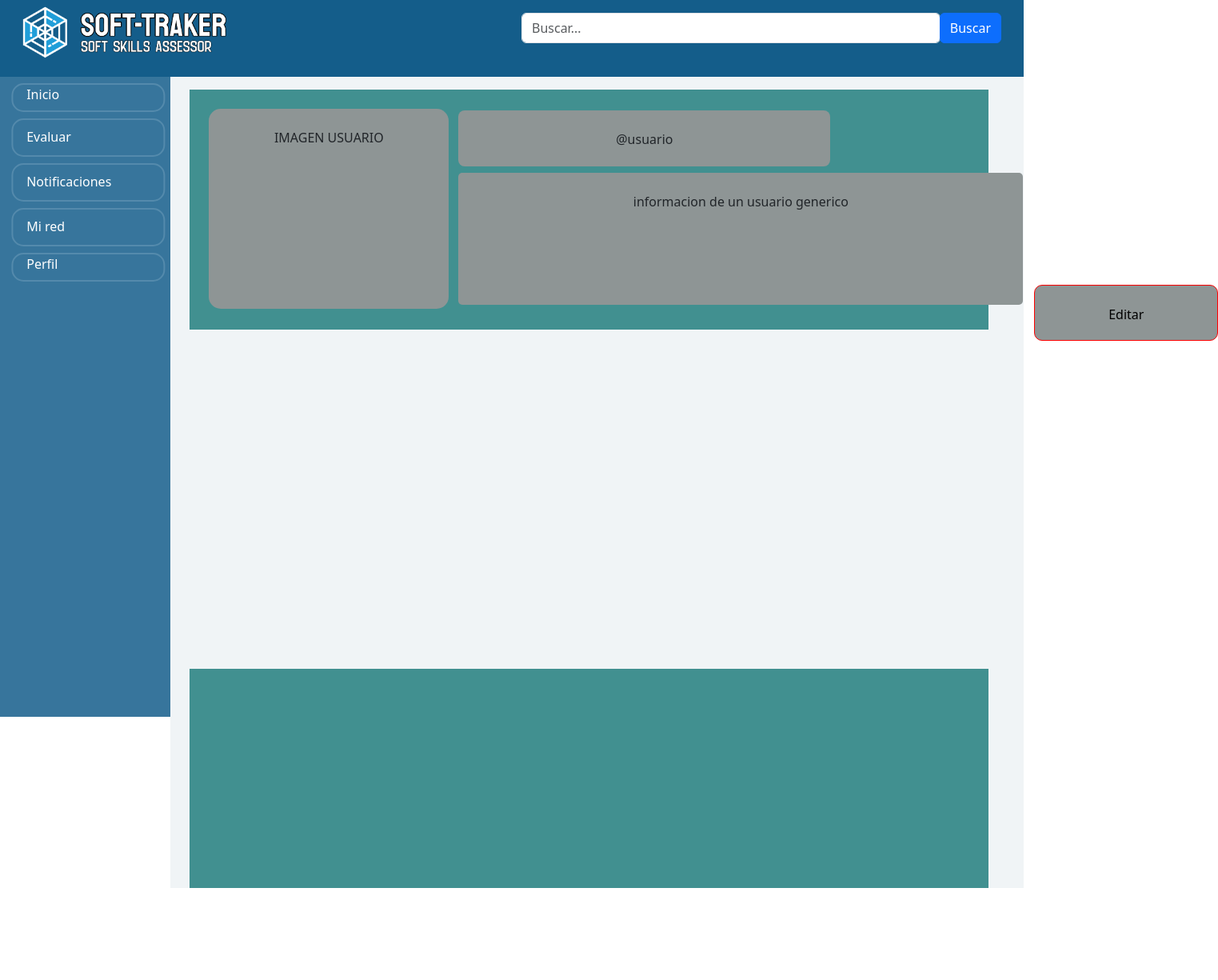
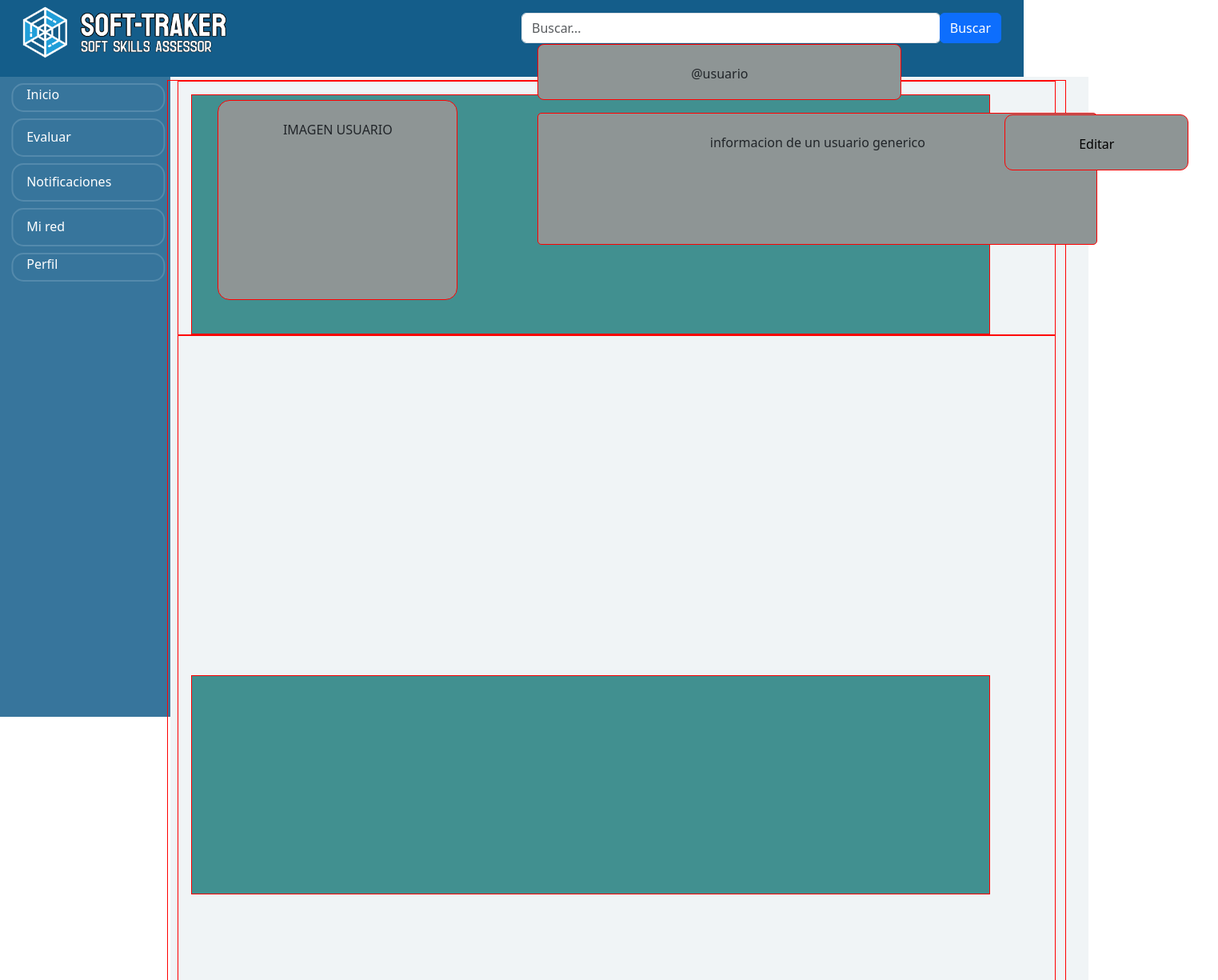
Before and after one commit to SoftTecky/website, a Vue app: page /profile in a window 1280 px wide. Shown: the top 1225 px of the page at 80% size, 1523 px wide, since content can reach past the window. Built offline with nearby package versions, Linux system fonts and the light colour scheme.

Commit message:
grafico-errores

```diff
--- /dev/null
+++ b/src/views/Information.js
@@ -0,0 +1,38 @@
+export const data = {
+    labels: [
+      'Eating',
+      'Drinking',
+      'Sleeping',
+      'Designing',
+      'Coding',
+      'Cycling',
+      'Running'
+    ],
+    datasets: [
+      {
+        label: 'My First dataset',
+        backgroundColor: 'rgba(179,181,198,0.2)',
+        borderColor: 'rgba(179,181,198,1)',
+        pointBackgroundColor: 'rgba(179,181,198,1)',
+        pointBorderColor: '#fff',
+        pointHoverBackgroundColor: '#fff',
+        pointHoverBorderColor: 'rgba(179,181,198,1)',
+        data: [65, 59, 90, 81, 56, 55, 40]
+      },
+      {
+        label: 'My Second dataset',
+        backgroundColor: 'rgba(255,99,132,0.2)',
+        borderColor: 'rgba(255,99,132,1)',
+        pointBackgroundColor: 'rgba(255,99,132,1)',
+        pointBorderColor: '#fff',
+        pointHoverBackgroundColor: '#fff',
+        pointHoverBorderColor: 'rgba(255,99,132,1)',
+        data: [28, 48, 40, 19, 96, 27, 100]
+      }
+    ]
+  }
+
+  export const options = {
+    responsive: true,
+    maintainAspectRatio: false
+  }
--- a/src/views/ProfileView.vue
+++ b/src/views/ProfileView.vue
@@ -1,18 +1,15 @@
 <template>
-     <!-- inicio nav -->
     <div class="container">
         <div class="contentProfil">
             <div class="Cuadrado-Principal">
+                <button class="Editar"> Editar </button>
                 <div class="Cuadro-foto"> IMAGEN USUARIO</div>
                 <div class="Cuadro-nombre">@usuario</div>
                 <div class="Cuadro-info"> informacion de un usuario generico</div>
-                <button class="Editar"> Editar </button>
             </div>
-
-
         </div>
         <div class="conetntGraph">
-            <div class="Cuadro-inferior">
+            <div class="Cuadro-inferior"></div>
             <div class="Cuadro-Grafico"> GRAFICO DE TELARANIA </div>
             <div class="Primer-Cuadro"></div>
             <div class="Segundo-Cuadro"></div>
@@ -20,24 +17,37 @@
             <div class="Cuarto-Cuadro"></div>
             <div class="Quinto-Cuadro"></div>
         </div>
-
     </div>
-    </div>
-
+    <Radar :data="data" :options="options"/>
 </template>
 
-<script>
+<script lang="js">
 export default {
     name: "ProfileUser",
 }
+import {
+  Chart as ChartJS,
+  RadialLinearScale,
+  PointElement,
+  LineElement,
+  Filler,
+  Tooltip,
+  Legend
+} from 'chart.js'
+import { Radar } from 'vue-chartjs'
+import * as chartConfig from './Information.js'
 
+ChartJS.register(
+  RadialLinearScale,
+  PointElement,
+  LineElement,
+  Filler,
+  Tooltip,
+  Legend
+)
 </script>
 
 <style scoped>
-.box {
-    background-color: aqua;
-}
-
 .container {
     padding: -2vh;
     margin: 0.5vh 0 0 -2vh;
@@ -47,56 +57,53 @@ export default {
     width: 78vw;
     height: 300px;
     background-color: hsl(180, 38%, 41%);
-    position: relative;
+
     padding: 3vh;
     margin: 2vh 0 0 2vh;
 }
 
+* {
+    border: 1px solid red;
+}
+.Editar {
+    width: 230px;
+    height: 70px;
+    background-color: hsl(180, 3%, 57%);
+    padding: 3vh;
+    /* top vh, right vw, bottom vh, left vw */
+    margin: 0 0 0 124vh;
+    border-radius: 10px;
+}
 .Cuadro-foto {
     width: 300px;
     height: 250px;
     background-color: hsl(180, 3%, 57%);
-    position: relative;
     padding: 3vh;
-    margin: 0vh 0 0 0vh;
+    margin: -11vh 0 0 1vh;
     border-radius: 15px;
 }
-
 .Cuadro-nombre {
-    width: 465px;
+    width: 455px;
     height: 70px;
     background-color: hsl(180, 3%, 57%);
-    position: relative;
     padding: 3vh;
-    margin: -31vh 0 0 39vh;
+    margin: -40vh 0 0 51vh;
     border-radius: 8px;
 }
-
-.Editar {
-    width: 230px;
-    height: 70px;
-    background-color: hsl(180, 3%, 57%);
-    border: 1px solid red;
-    padding: 3vh;
-    margin: -50vh 0 0 129vh;
-    border-radius: 10px;
-}
-
 .Cuadro-info {
-    width: 706px;
+    width: 700px;
     height: 165px;
     background-color: hsl(180, 3%, 57%);
-    position: relative;
     padding: 3vh;
-    margin: 1vh 0 0 39vh;
+    margin: 2vh 0 0 51vh;
     border-radius: 5px;
 }
-
+/* ------------------------------------------------------------------ */
 .Cuadro-inferior {
     width: 78vw;
     height: 274px;
     background-color: hsl(180, 38%, 41%);
-    position: relative;
+
     padding: 3vh;
     margin: 53vh 0 0 2vh;
 }
@@ -105,7 +112,7 @@ export default {
     width: 300px;
     height: 238px;
     background-color: hsl(180, 3%, 57%);
-    position: relative;
+
     padding: 3vh;
     margin: 56vh 0 0 5vh;
     border-radius: 15px;
@@ -119,27 +126,31 @@ export default {
     width: 706px;
     height: 37px;
     background-color: hsl(180, 3%, 57%);
-    position: relative;
+
     margin-left: 55vh;
 }
+
 .Primer-Cuadro {
     padding: 3vh;
     margin-top: 56vh;
 }
+
 .Segundo-Cuadro {
     padding: 3vh;
     margin-top: 64vh;
 }
+
 .Tercer-Cuadro {
     padding: 3vh;
     margin-top: 72vh;
 }
+
 .Cuarto-Cuadro {
     padding: 3vh;
     margin-top: 80vh;
 }
+
 .Quinto-Cuadro {
     padding: 3vh;
     margin-top: 88vh;
-}
-</style>
+}</style>
```
Lines whose indentation alone changed are shown as unchanged.
